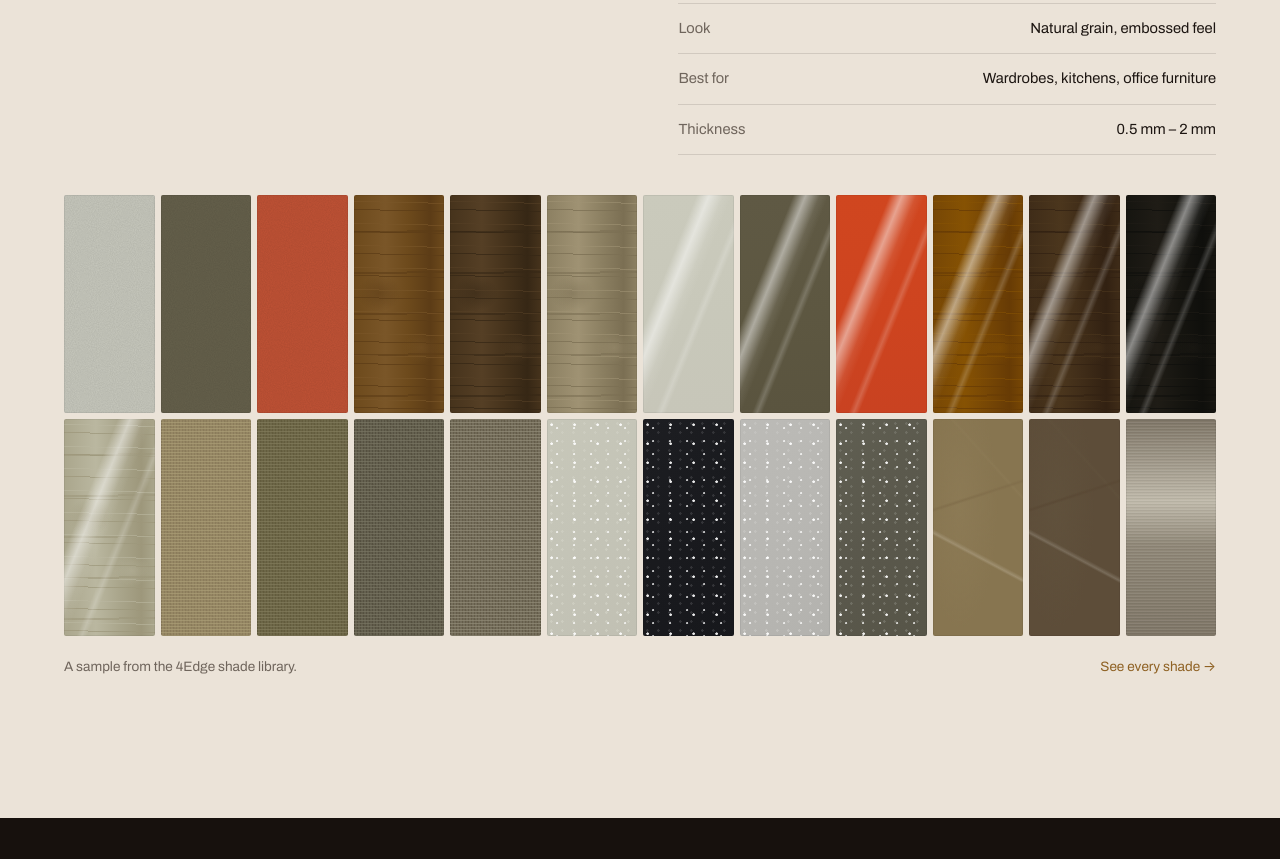
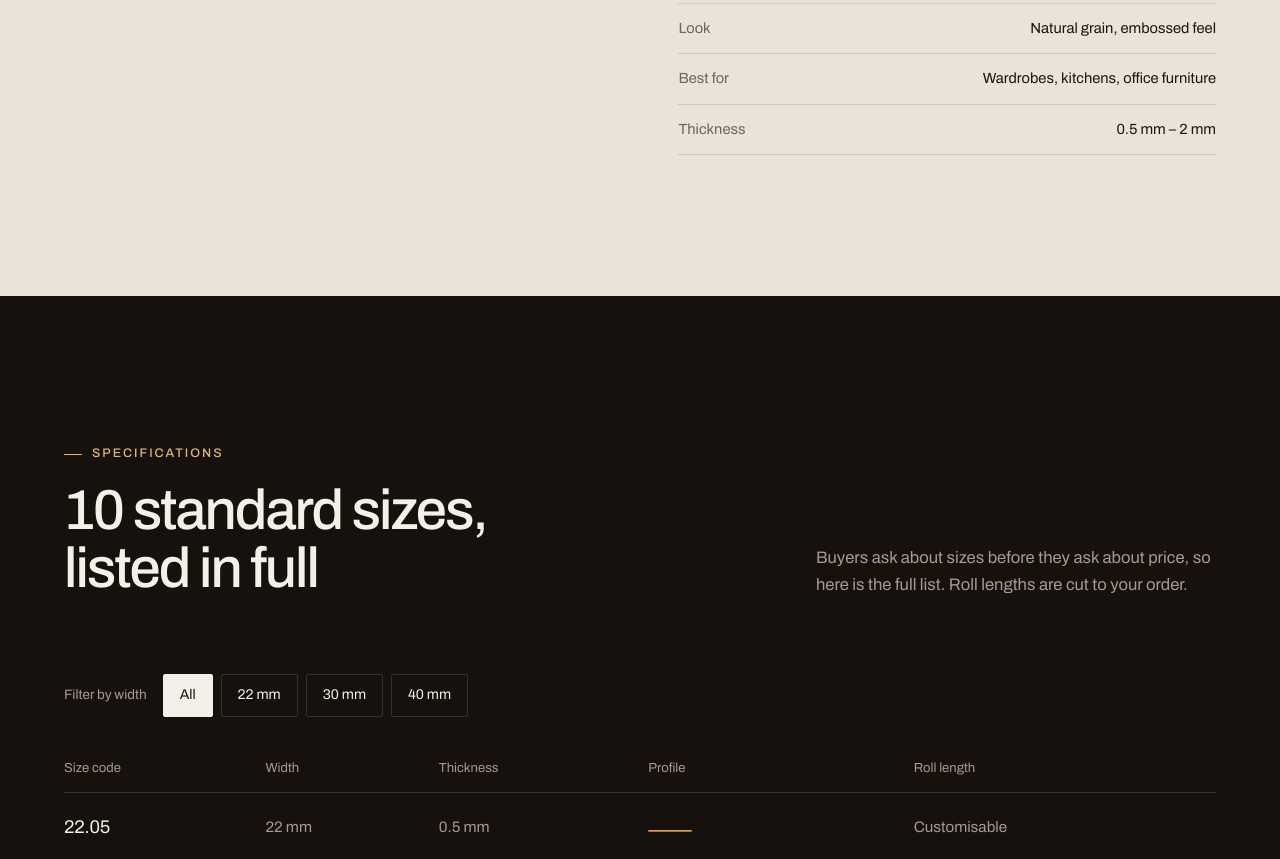
Before and after one commit to atulhooda/4edge-website, a plain HTML site: page index.html in a window 1280 px wide. Shown: the part 2521-3380 px from the top of the page. Drawn offline with Linux system fonts and the light colour scheme.

Commit message:
Remove shade strip from home page

```diff
--- a/index.html
+++ b/index.html
@@ -145,8 +145,6 @@
         <div class="spec-rows"></div>
       </div>
     </div>
-    <div class="shade-teaser reveal" data-shade-teaser aria-hidden="true"></div>
-    <p class="table-note" style="display:flex;justify-content:space-between;gap:16px;flex-wrap:wrap"><span>A sample from the 4Edge shade library.</span><a href="shades.html" style="color:var(--gold-deep)">See every shade →</a></p>
   </div>
 </section>
 
```
